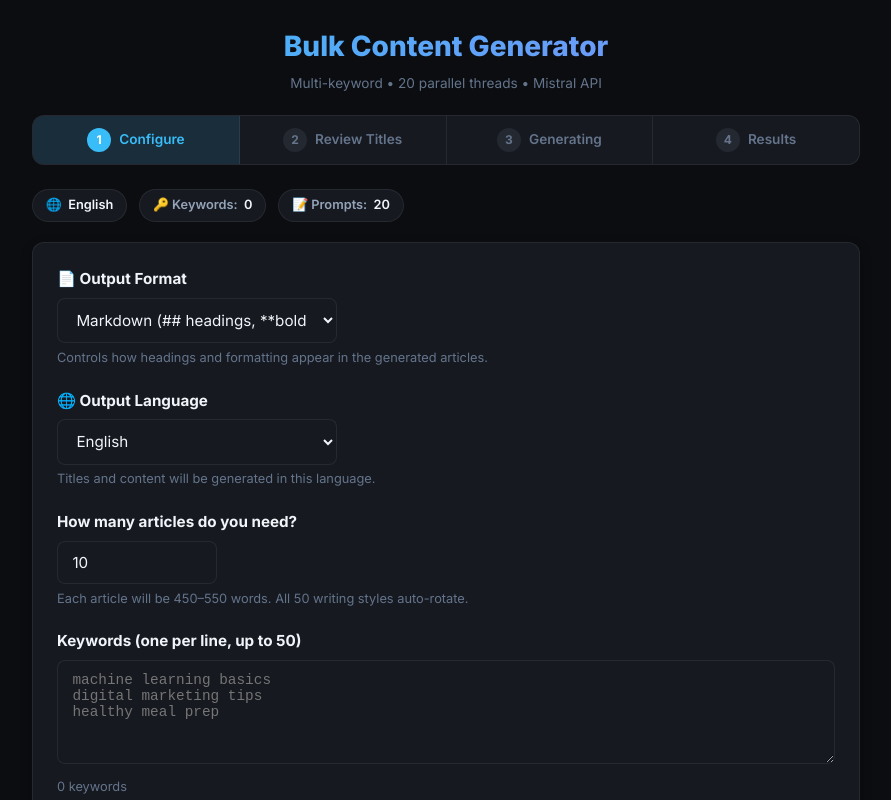
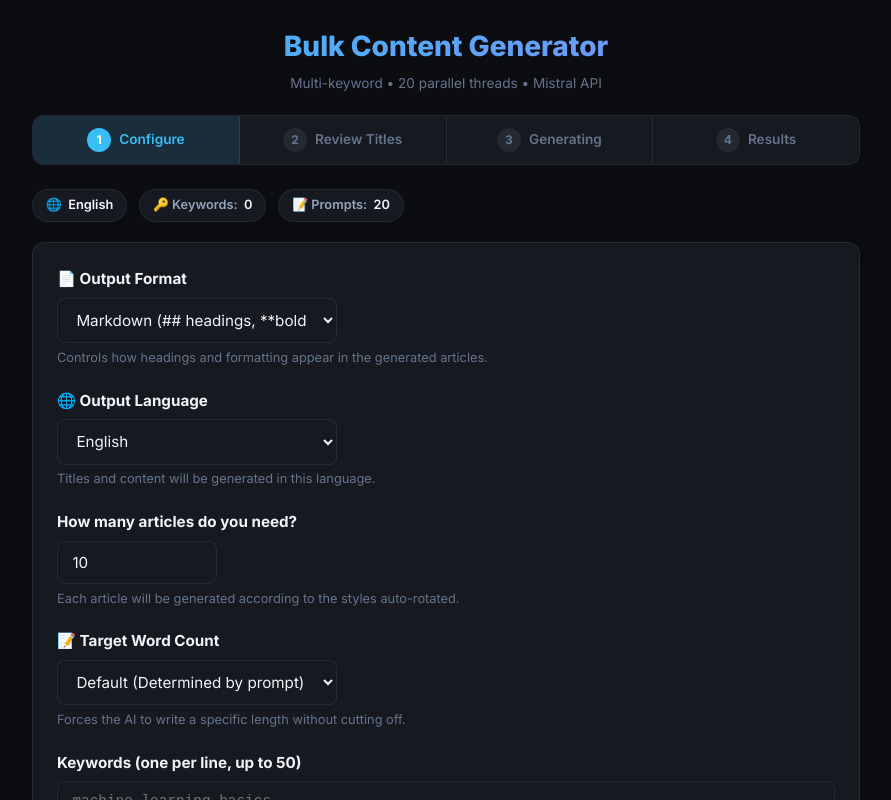
Before and after one commit to jibranpcccc/contentmakinghub, a Next.js app: page / in a window 1280 px wide. Shown: the top 800 px of the page, without its empty margins (194-1085 px from the left). Built offline with nearby package versions, Linux system fonts and the light colour scheme.

Commit message:
feat: add target word count option

```diff
--- a/src/app/api/generate-articles/route.ts
+++ b/src/app/api/generate-articles/route.ts
@@ -1,17 +1,17 @@
 import { NextResponse } from "next/server";
 
-const QUALITY_RULES = `
+const BASE_QUALITY_RULES = `
 
 CRITICAL OVERRIDE: You MUST adapt your writing to perfectly match the exact tone and audience implied by the Article Title. For example, if the title says "For Beginners", you MUST simplify the content and avoid advanced jargon, even if your role instructions suggest otherwise. The Title's intent always overrides any conflicting role instructions.
 
-RULES: Write exactly 500-600 words — not more, not less. Be hyper-specific to this niche — zero generic filler. Use H2 subheadings and short punchy paragraphs (2-3 sentences max). Active voice only. Every sentence must deliver value. Never use: "Delving", "Unveiling", "Navigating", "In today's fast-paced world", "It's important to note", "In conclusion". Do not mention these rules or include a word count.`;
+RULES: Be hyper-specific to this niche — zero generic filler. Use H2 subheadings and short punchy paragraphs (2-3 sentences max). Active voice only. Every sentence must deliver value. Never use: "Delving", "Unveiling", "Navigating", "In today's fast-paced world", "It's important to note", "In conclusion". Do not mention these rules or include a word count.`;
 
 export const runtime = "edge";
 
 // Streams raw text back to the browser to ensure Netlify NEVER times out
 export async function POST(req: Request) {
   try {
-    const { title, keyword, prompt, language, outputFormat, provider, workerIndex } = await req.json();
+    const { title, keyword, prompt, language, outputFormat, provider, workerIndex, targetWordCount } = await req.json();
     const lang = language || "English";
     const fmt = outputFormat || "markdown";
 
@@ -68,19 +68,30 @@ export async function POST(req: Request) {
         break;
     }
 
+    let wordRule = "Write exactly 500-600 words — not more, not less.";
+    let userWordRule = "Target: 500-600 words.";
+    let calcMaxTokens = 1000;
+
+    if (targetWordCount && targetWordCount !== "default") {
+      const targetInt = parseInt(targetWordCount);
+      wordRule = `Write exactly ${targetInt} to ${targetInt + 50} words — not more, not less. Ensure the article is 100% complete and does not cut off or stop in the middle. Do NOT write less than ${targetInt} words.`;
+      userWordRule = `Target: ${targetInt} to ${targetInt + 50} words. Finish the full article without stopping early.`;
+      calcMaxTokens = Math.max(1000, Math.ceil(targetInt * 2));
+    }
+
     const systemPrompt = prompt
       .replace(/\[topic\]/gi, keyword)
-      .replace(/\[keyword\]/gi, keyword) + QUALITY_RULES + formatRule + `\nLANGUAGE: Write the ENTIRE article in ${lang}. Every word must be in ${lang}.`;
+      .replace(/\[keyword\]/gi, keyword) + BASE_QUALITY_RULES + `\n\nLENGTH RULES: ${wordRule}` + formatRule + `\nLANGUAGE: Write the ENTIRE article in ${lang}. Every word must be in ${lang}.`;
 
     const payload = {
       model: "mistral-large-latest",
       messages: [
         { role: "system", content: systemPrompt },
-        { role: "user", content: `You are writing a blog article for a reader who searched for "${keyword}" and clicked on this title: "${title}". Write the full article in ${lang}. Target: 500-600 words. Make it highly relevant, specific, and useful to that reader.` },
+        { role: "user", content: `You are writing a blog article for a reader who searched for "${keyword}" and clicked on this title: "${title}". Write the full article in ${lang}. ${userWordRule} Make it highly relevant, specific, and useful to that reader.` },
       ],
       temperature: 0.75,
       top_p: 0.9,
-      max_tokens: 1000,
+      max_tokens: calcMaxTokens,
       stream: true,
     };
 
--- a/src/app/components/InputStep.tsx
+++ b/src/app/components/InputStep.tsx
@@ -193,7 +193,19 @@ export default function InputStep({ onNext }: InputStepProps) {
             <input type="number" min={1} max={500} value={state.totalArticles}
               onChange={(e) => dispatch({ type: "SET_TOTAL_ARTICLES", payload: Math.max(1, parseInt(e.target.value) || 1) })}
               style={{ width: "160px" }} />
-            <p className="field-hint">Each article will be 450–550 words. All 50 writing styles auto-rotate.</p>
+            <p className="field-hint">Each article will be generated according to the styles auto-rotated.</p>
+          </div>
+
+          {/* Word Count Selection */}
+          <div>
+            <label className="field-label">📝 Target Word Count</label>
+            <select value={state.targetWordCount || "default"} onChange={(e) => dispatch({ type: "SET_TARGET_WORD_COUNT", payload: e.target.value })} style={{ width: "280px" }}>
+              <option value="default">Default (Determined by prompt)</option>
+              {Array.from({ length: 19 }, (_, i) => 700 + i * 100).map(count => (
+                <option key={count} value={count.toString()}>{count} Words</option>
+              ))}
+            </select>
+            <p className="field-hint">Forces the AI to write a specific length without cutting off.</p>
           </div>
 
           {/* Keywords */}
--- a/src/app/components/ProgressStep.tsx
+++ b/src/app/components/ProgressStep.tsx
@@ -89,6 +89,7 @@ export default function ProgressStep({ onCancel, onFinish }: ProgressStepProps)
             outputFormat: state.outputFormat,
             provider: state.provider,
             workerIndex: workerIndex,
+            targetWordCount: state.targetWordCount,
           }),
         });
 
--- a/src/context/AppContext.tsx
+++ b/src/context/AppContext.tsx
@@ -57,6 +57,7 @@ const initialState: AppState = {
   generatedTitles: [],
   generationJobs: [],
   articles: [],
+  targetWordCount: "default",
 };
 
 function appReducer(state: AppState, action: AppAction): AppState {
@@ -105,6 +106,8 @@ function appReducer(state: AppState, action: AppAction): AppState {
       };
     case "ADD_ARTICLE":
       return { ...state, articles: [...state.articles, action.payload] };
+    case "SET_TARGET_WORD_COUNT":
+      return { ...state, targetWordCount: action.payload };
     case "RESET_BATCH":
       return {
         ...state,
--- a/src/lib/types.ts
+++ b/src/lib/types.ts
@@ -38,6 +38,7 @@ export interface AppState {
   generatedTitles: GeneratedTitle[];
   generationJobs: Job[];
   articles: Article[];
+  targetWordCount: string;
 }
 
 export type AppAction =
@@ -55,4 +56,5 @@ export type AppAction =
   | { type: "INIT_GENERATION_JOBS"; payload: Job[] }
   | { type: "UPDATE_JOB"; payload: { id: string; status: JobStatus; error?: string } }
   | { type: "ADD_ARTICLE"; payload: Article }
+  | { type: "SET_TARGET_WORD_COUNT"; payload: string }
   | { type: "RESET_BATCH" };
```
